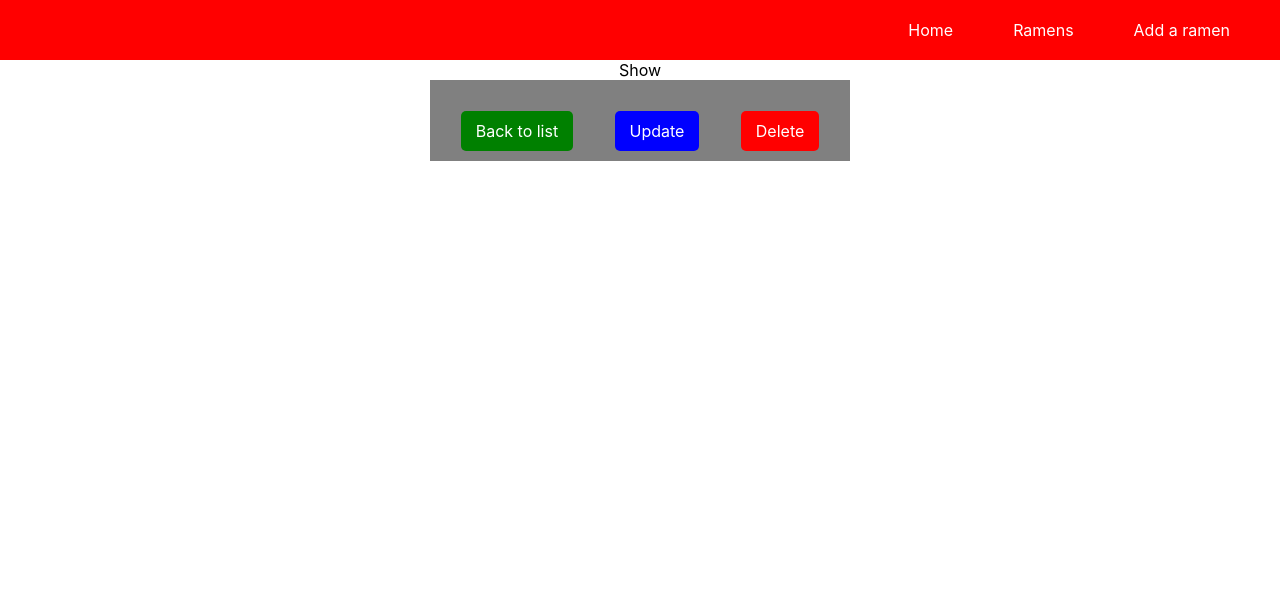
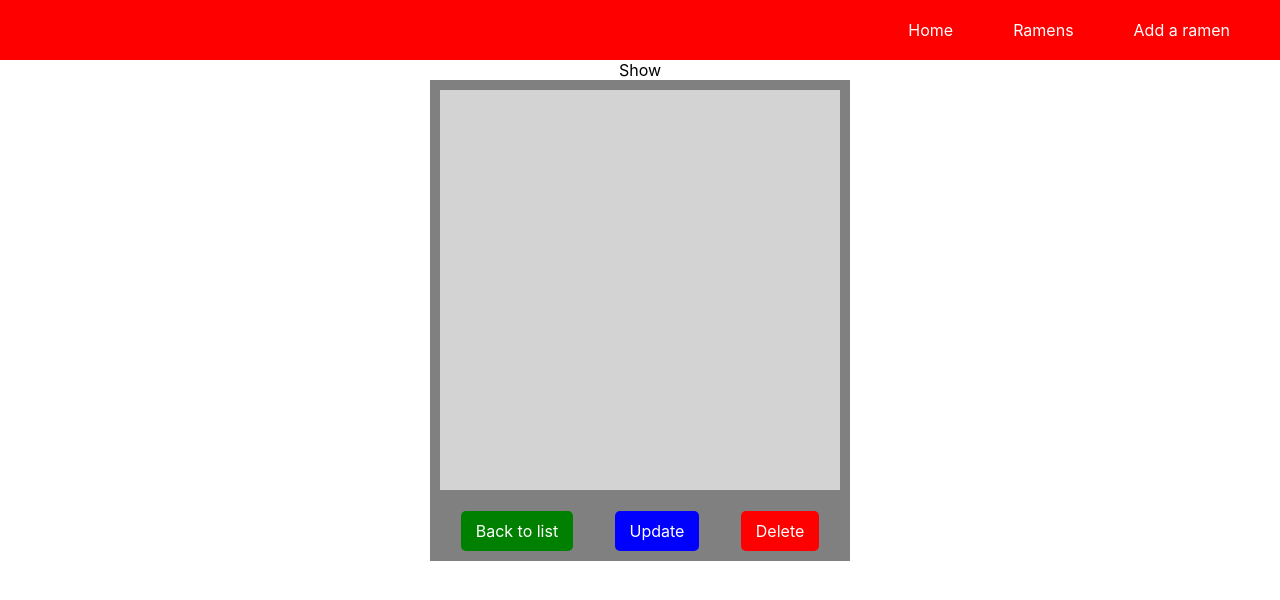
Before and after one commit to IliaZolas/Ramen-Cookbook, a React (Create React App) app in the folder client/: page /ramen/show/1 in a window 1280 px wide. Shown: the top 600 px of the page. Built offline with nearby package versions, Linux system fonts and the light colour scheme; no server answers.

Commit message:
fix/todo-11 - Added image placeholder to show page

```diff
--- a/client/src/pages/showRamen.js
+++ b/client/src/pages/showRamen.js
@@ -1,5 +1,6 @@
 import { useState, useEffect } from "react";
 import { useNavigate, useParams } from 'react-router-dom';
+import "./showramen.css"
 
 const ShowRamen = () => {
     const [ramen, setRamen] = useState([]);
@@ -50,6 +51,9 @@ const ShowRamen = () => {
             <div className="">
                 Show {ramen.title}
                     <div className="" style={{padding: "10px", background: "grey", width: "400px", margin: "auto", marginBottom: "25px"}}>
+                        <div className="show-image-container">
+                            <img src="" alt="" />
+                        </div>
                         <h1>{ramen.id}</h1>
                         <h1>{ramen.title}</h1>
                         <h2 className="">{ramen.ingredients}</h2>
--- /dev/null
+++ b/client/src/pages/showramen.css
@@ -0,0 +1,4 @@
+.show-image-container {
+    background-color: lightgrey;
+    height: 400px;
+}
```
